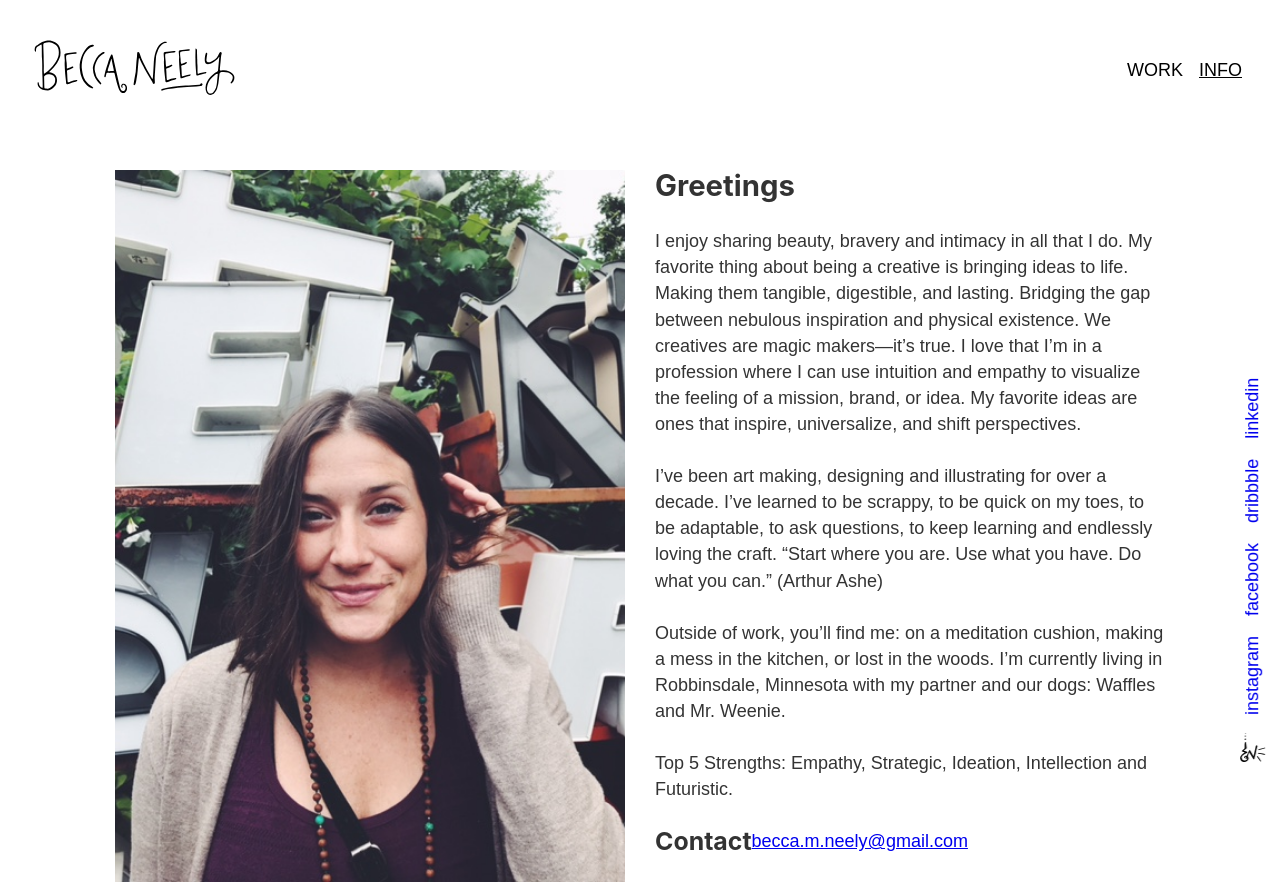
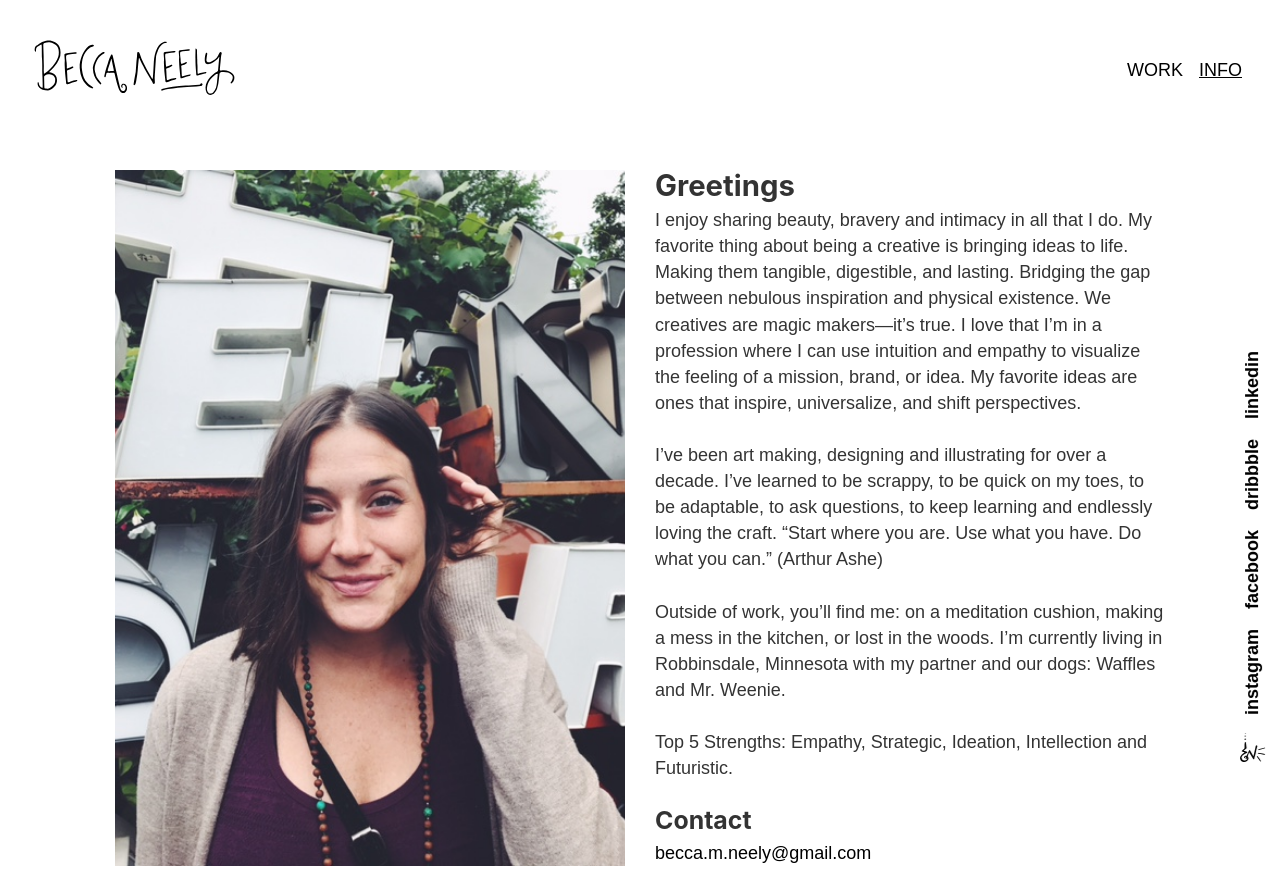
Before and after one commit to animalonthedrum/beccaneely, a Gatsby site: page /info in a window 1280 px wide. Shown: the top 893 px of the page. Built offline with nearby package versions, Linux system fonts and the light colour scheme; Gatsby itself is replaced by a stand-in of ours; a web font is replaced by a local one.

Commit message:
contact update

```diff
--- a/src/pages/info.js
+++ b/src/pages/info.js
@@ -28,8 +28,10 @@ const Info= () => {
                 <p>I’ve been art making, designing and illustrating for over a decade. I’ve learned to be scrappy, to be quick on my toes, to be adaptable, to ask questions, to keep learning and endlessly loving the craft. “Start where you are. Use what you have. Do what you can.” (Arthur Ashe)</p>
                 <p>Outside of work, you’ll find me: on a meditation cushion, making a mess in the kitchen, or lost in the woods. I’m currently living in Robbinsdale, Minnesota with my partner and our dogs: Waffles and Mr. Weenie.</p>
                 <p>Top 5 Strengths: Empathy, Strategic, Ideation, Intellection and Futuristic.</p>
+                <div className="contact">
                 <h3>Contact</h3>
                 <a href="mailto:becca.m.neely@gmail.com">becca.m.neely@gmail.com</a>
+                </div>
             </div>
         </div>
         </div>
--- a/src/styles/_about.scss
+++ b/src/styles/_about.scss
@@ -6,6 +6,9 @@
     padding-top: $desktop-padding;
     padding-left: 100px;
     padding-right: 100px;
+    h2 {
+        margin-bottom: 5px;
+    }
     .row {
         display:flex;
         flex-wrap:wrap;
@@ -53,6 +56,18 @@
                 opacity: 1;
                 transition: opacity 0.5s ease-in-out;
             }
+            .contact {
+                display: flex;
+                flex-direction: column;
+                justify-content: flex-start;
+                h3 {
+                    margin-bottom: 5px;
+                }
+                a {
+                    text-decoration: none;
+                    color: black;
+                }
+            }
         }
     }
 }
--- a/src/styles/verticalFooter.scss
+++ b/src/styles/verticalFooter.scss
@@ -32,6 +32,8 @@
             margin-bottom: 0;
             a {
                 text-decoration: none;
+                color: black;
+                font-weight: bold;
             }
         }
     }
```
